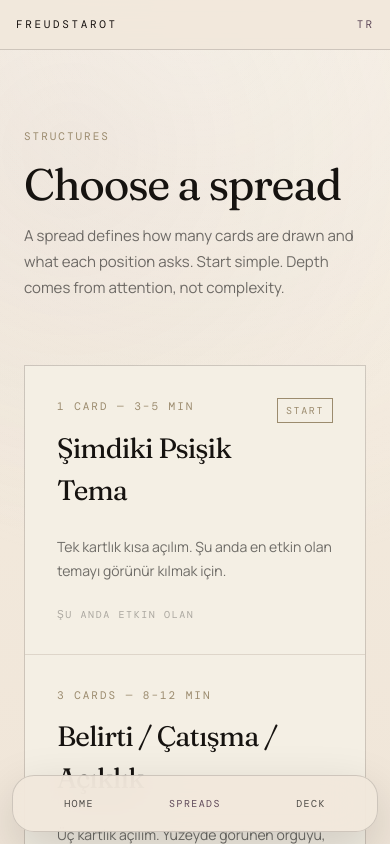
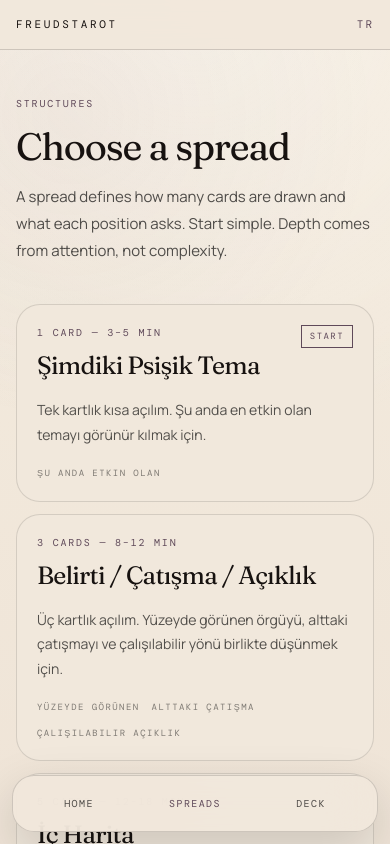
Before and after one commit to selaleakirmak-cmyk/freuds, a Next.js app: page /en/spreads in a window 390 px wide. Shown: the top 844 px of the page. Built offline with nearby package versions, Linux system fonts and the light colour scheme.

Commit message:
Make spreads page mobile-first

```diff
--- a/app/[locale]/spreads/page.tsx
+++ b/app/[locale]/spreads/page.tsx
@@ -18,52 +18,52 @@ export default async function SpreadsPage({
   const t = getMessages(locale);
 
   return (
-    <div className="mx-auto max-w-6xl px-6 pb-20 pt-32 md:px-8">
-      <div className="mb-16">
-        <p className="font-mono text-[11px] uppercase tracking-[0.18em] text-[#9B8B6E]">
+    <div className="mx-auto max-w-6xl px-4 pb-10 pt-24 md:px-8 md:pb-20 md:pt-32">
+      <div className="mb-10 md:mb-16">
+        <p className="font-mono text-[10px] uppercase tracking-[0.18em] text-[#5F4959] md:text-[11px]">
           {t.spreads.eyebrow}
         </p>
-        <h1 className="mt-4 font-serif text-[44px] leading-[1.05] text-[#161310]">
+        <h1 className="mt-4 font-serif text-[38px] leading-[1.05] text-[#171210] md:text-[44px]">
           {t.spreads.title}
         </h1>
-        <p className="mt-4 max-w-xl text-[15px] leading-[1.75] text-black/55">
+        <p className="mt-4 max-w-xl text-[15px] leading-[1.8] text-black/68">
           {t.spreads.body}
         </p>
       </div>
 
-      <div className="grid gap-px border border-black/8 bg-black/8 md:grid-cols-2">
+      <div className="grid gap-3 md:grid-cols-2 md:gap-px md:border md:border-black/14 md:bg-black/14">
         {spreads.map((spread) => (
           <Link
             key={spread.id}
             href={`/${locale}/reading/${spread.slug}`}
-            className="group bg-[#F4EFE4] p-8 transition-colors duration-300 hover:bg-[#161310]"
+            className="group rounded-[24px] border border-black/12 bg-[#F1E8DC] p-5 transition-colors duration-300 hover:bg-[#171210] md:rounded-none md:border-0 md:p-8"
           >
-            <div className="flex items-start justify-between">
+            <div className="flex items-start justify-between gap-4">
               <div>
-                <p className="font-mono text-[11px] uppercase tracking-[0.18em] text-[#9B8B6E] group-hover:text-[#C4B49A]">
+                <p className="font-mono text-[10px] uppercase tracking-[0.18em] text-[#5F4959] group-hover:text-[#D7C6BD] md:text-[11px]">
                   {spread.cardCount} {t.spreads.cardSuffix}
                   {locale === "en" && spread.cardCount > 1 ? "s" : ""} — {spread.estimatedTime}
                 </p>
-                <h2 className="mt-3 font-serif text-[28px] text-[#161310] group-hover:text-[#F4EFE4]">
+                <h2 className="mt-3 font-serif text-[25px] leading-[1.05] text-[#171210] group-hover:text-[#F4EFE4] md:text-[28px]">
                   {spread.title}
                 </h2>
               </div>
               {spread.recommended ? (
-                <span className="border border-[#9B8B6E] px-2 py-1 font-mono text-[10px] uppercase tracking-[0.16em] text-[#9B8B6E] group-hover:border-[#C4B49A] group-hover:text-[#C4B49A]">
+                <span className="shrink-0 border border-[#5F4959] px-2 py-1 font-mono text-[9px] uppercase tracking-[0.16em] text-[#5F4959] group-hover:border-[#D7C6BD] group-hover:text-[#D7C6BD] md:text-[10px]">
                   {t.spreads.start}
                 </span>
               ) : null}
             </div>
 
-            <p className="mt-6 text-[14px] leading-[1.7] text-black/55 group-hover:text-[#F4EFE4]/70">
+            <p className="mt-5 text-[14px] leading-[1.75] text-black/66 group-hover:text-[#F4EFE4]/76 md:mt-6">
               {spread.description}
             </p>
 
-            <div className="mt-6 flex flex-wrap gap-4">
+            <div className="mt-5 flex flex-wrap gap-3 md:mt-6 md:gap-4">
               {spread.positions.map((pos) => (
                 <span
                   key={pos.id}
-                  className="font-mono text-[10px] uppercase tracking-[0.16em] text-black/30 group-hover:text-[#F4EFE4]/40"
+                  className="font-mono text-[9px] uppercase tracking-[0.16em] text-black/48 group-hover:text-[#F4EFE4]/54 md:text-[10px]"
                 >
                   {pos.label}
                 </span>
```
